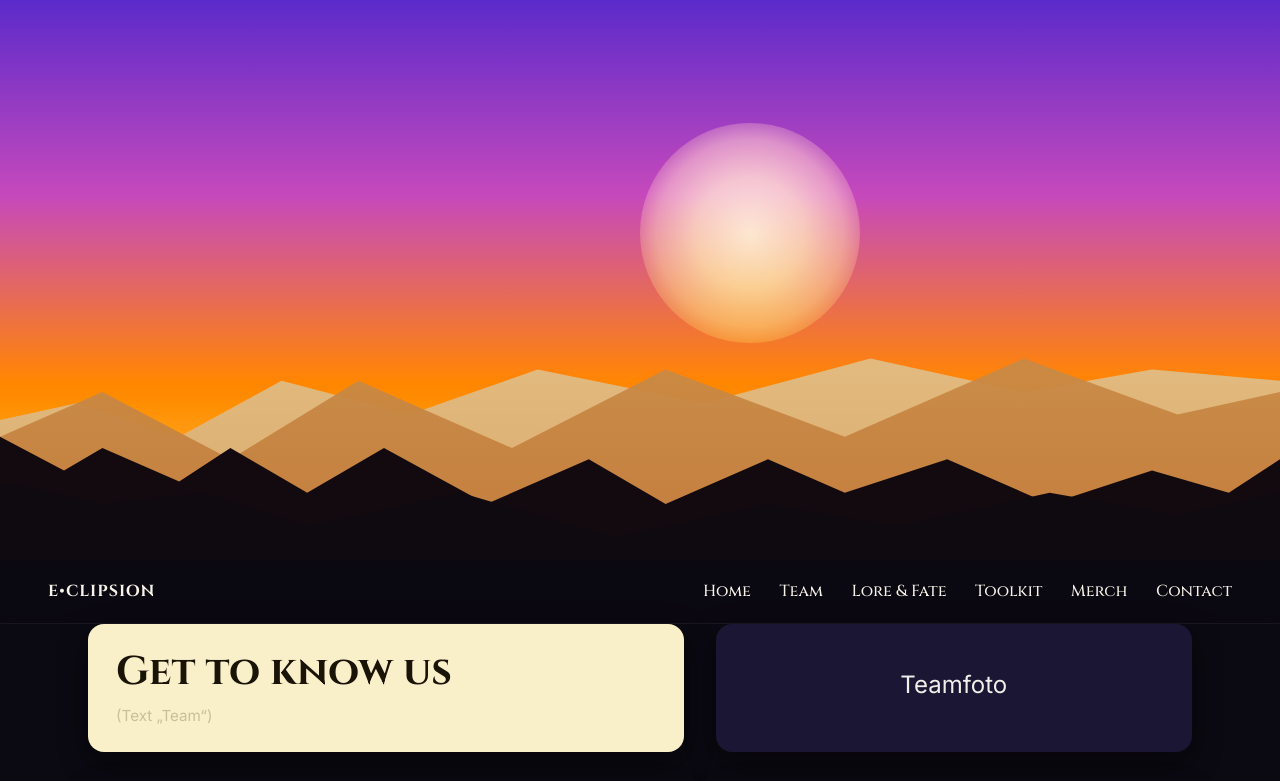
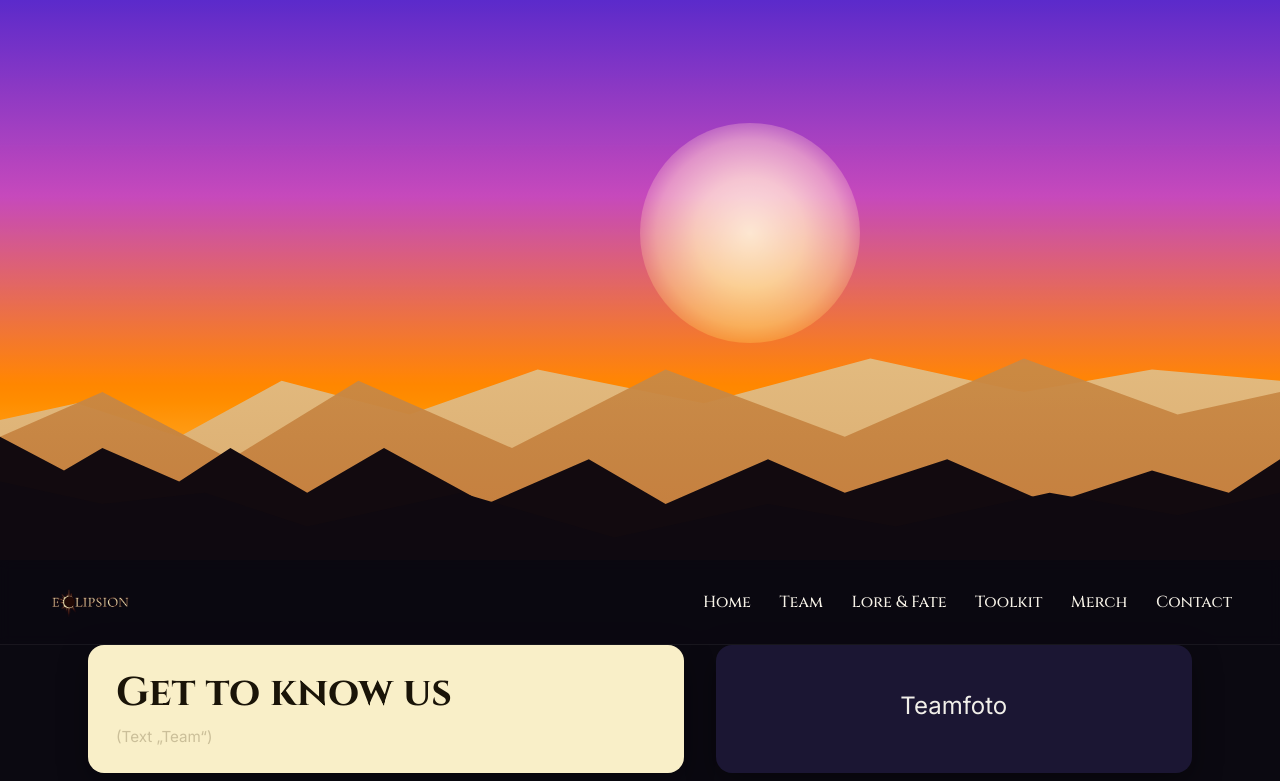
Before and after one commit to Eclipsion-Games/Website, a website built with Vite: page index.html in a window 1280 px wide. Shown: the top 781 px of the page. Built offline with nearby package versions, Linux system fonts and the light colour scheme.

Commit message:
Replace header text with logo image

```diff
--- a/public/partials/header.html
+++ b/public/partials/header.html
@@ -1,5 +1,5 @@
 <header class="site-header" role="navigation" aria-label="Main">
-  <div class="logo"><a class="logo-link" href="/">E•CLIPSION</a></div>
+  <div class="logo"><a class="logo-link" href="/"><img src="/images/brand/Logo_big.png" alt="Eclipsion logo" /></a></div>
   <nav class="main-nav">
     <a href="/">Home</a>
     <a href="/pages/team/">Team</a>
--- a/src/styles/layout.css
+++ b/src/styles/layout.css
@@ -28,6 +28,7 @@
 .logo a { color: inherit; text-decoration: none; }
 .logo a:hover { filter: brightness(1.08); }
 .logo{font-weight:700; letter-spacing:.06em}
+.logo img{display:block;height:48px;width:auto;}
 .main-nav a{margin-left:24px}
 .main-nav a:hover{text-decoration:underline}
 
```
